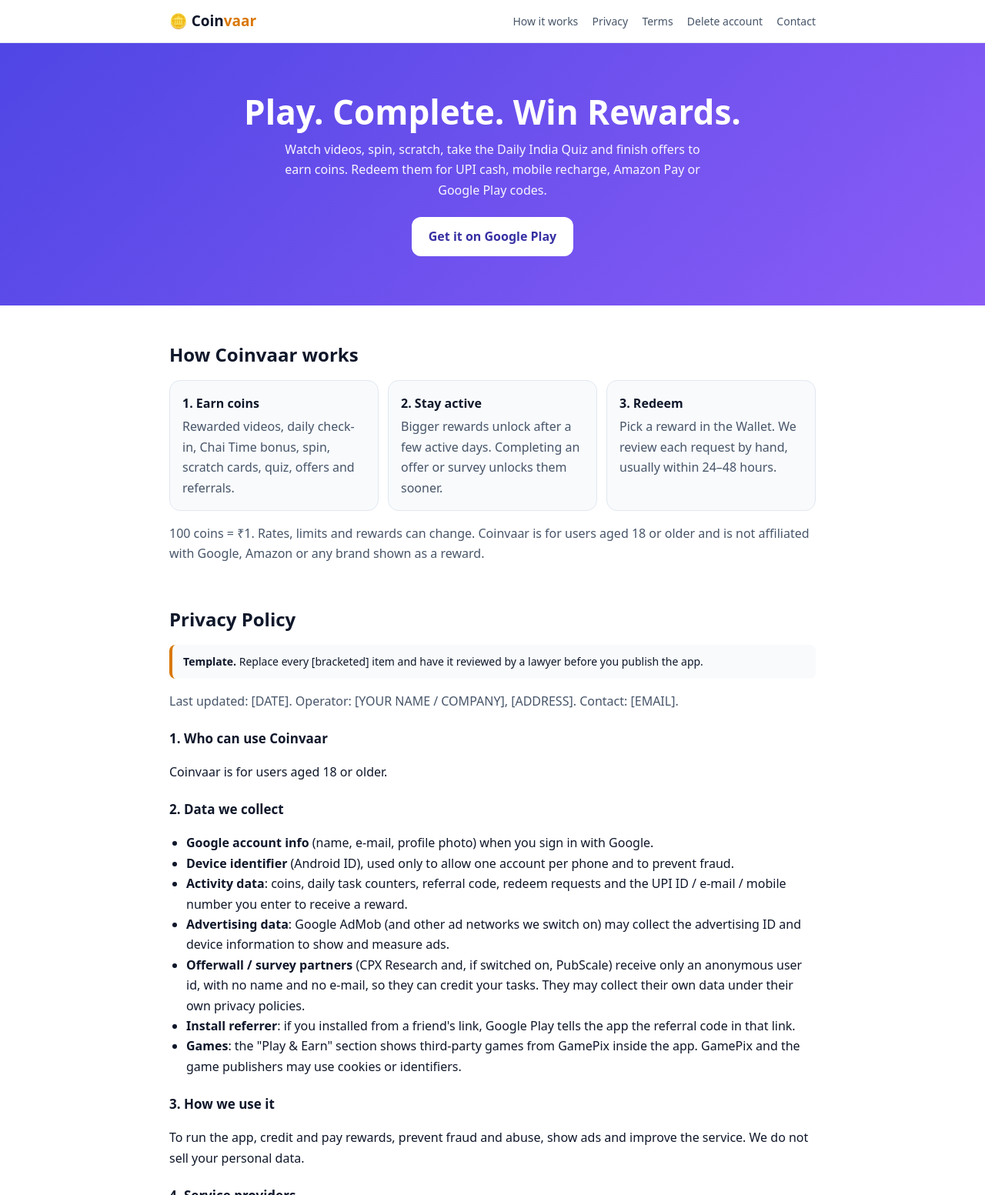
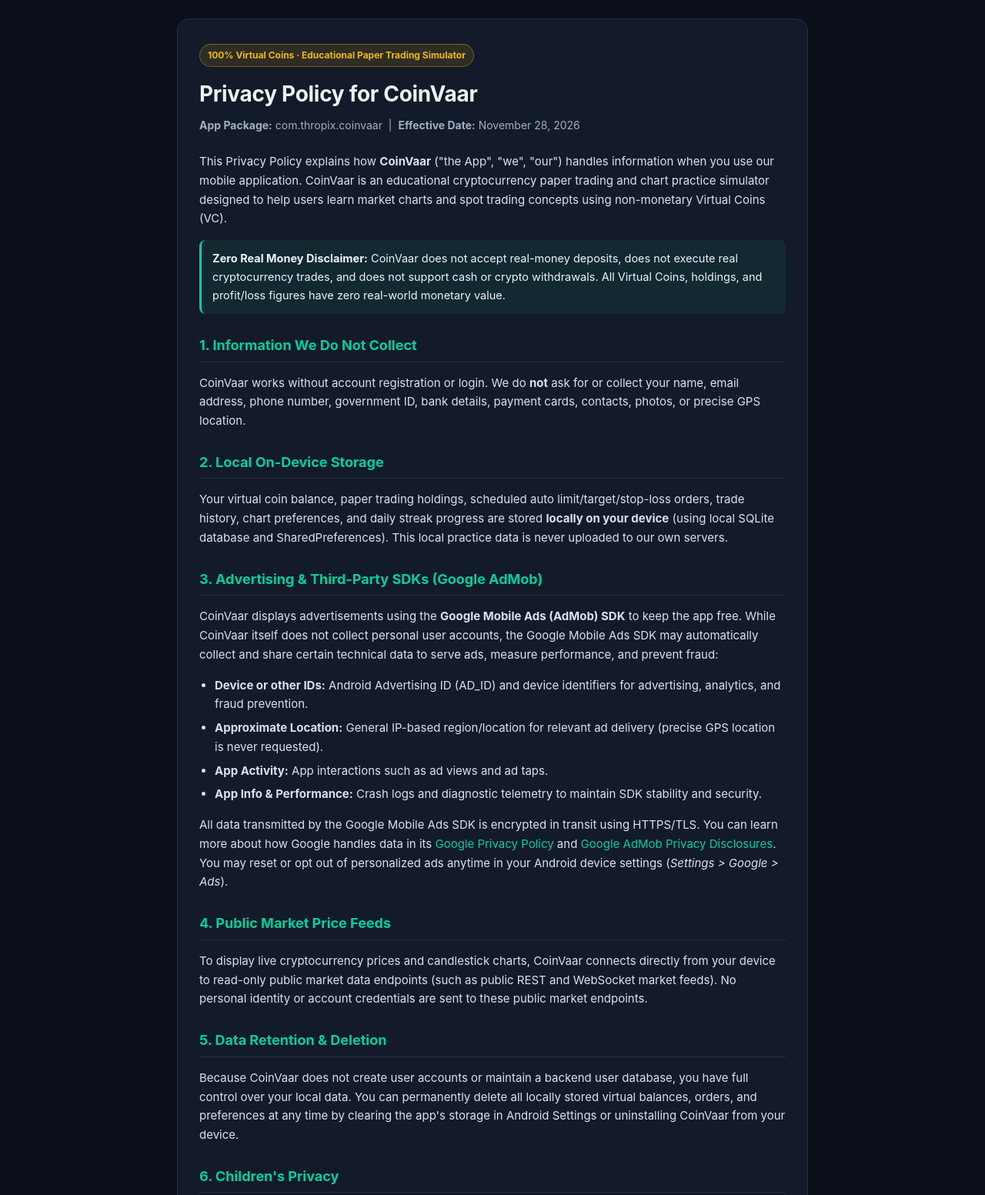
Before and after one commit to niteenmaurya/niteenmaurya.github.io, a plain HTML site: page coinvaar.html in a window 1280 px wide. Shown: the top 1553 px of the page at 77% size. Drawn offline with Linux system fonts and the light colour scheme.

Commit message:
Revise privacy policy and update HTML structure
Updated the privacy policy and styling for CoinVaar. Removed old header and hero section, added new content and structure for privacy and terms.

```diff
--- a/coinvaar.html
+++ b/coinvaar.html
@@ -1,174 +1,171 @@
-<!doctype html>
+<!DOCTYPE html>
 <html lang="en">
 <head>
-<meta charset="utf-8">
-<meta name="viewport" content="width=device-width, initial-scale=1">
-<title>Coinvaar – Play. Complete. Win Rewards.</title>
-<meta name="description" content="Coinvaar is an India rewards app: watch videos, spin, scratch, take the daily quiz and complete offers to earn coins you can redeem.">
-<meta name="theme-color" content="#0b0f19">
+  <meta charset="UTF-8" />
+  <meta name="viewport" content="width=device-width, initial-scale=1.0" />
+  <title>Privacy Policy — CoinVaar</title>
   <style>
-  :root{
-    --bg:#ffffff; --card:#f8fafc; --line:#e2e8f0; --txt:#0f172a; --mut:#475569;
-    --gold:#d97706; --indigo:#4f46e5; --hero1:#4f46e5; --hero2:#8b5cf6;
+    :root {
+      --bg: #0b0f1a;
+      --surface: #131a29;
+      --border: #233049;
+      --text: #eef3f8;
+      --muted: #9fb0c7;
+      --accent: #00d09c;
+      --gold: #f0b90b;
     }
-  @media (prefers-color-scheme: dark){
-    :root{ --bg:#0b0f19; --card:#161f30; --line:#26334d; --txt:#f8fafc; --mut:#94a3b8; --gold:#f59e0b; --indigo:#818cf8; }
+    * { box-sizing: border-box; }
+    body {
+      margin: 0;
+      font-family: -apple-system, BlinkMacSystemFont, "Segoe UI", Roboto, Oxygen, Ubuntu, sans-serif;
+      background: var(--bg);
+      color: var(--text);
+      line-height: 1.65;
+      padding: 24px 16px 48px;
     }
-  *{box-sizing:border-box}
-  html{scroll-behavior:smooth;scroll-padding-top:70px}
-  body{margin:0;background:var(--bg);color:var(--txt);font:16px/1.65 system-ui,-apple-system,"Segoe UI",Roboto,sans-serif}
-  a{color:var(--indigo)}
-  header{position:sticky;top:0;z-index:5;background:var(--bg);border-bottom:1px solid var(--line)}
-  .bar{max-width:880px;margin:0 auto;padding:12px 20px;display:flex;align-items:center;gap:16px;flex-wrap:wrap}
-  .logo{font-weight:800;font-size:19px;margin-right:auto;text-decoration:none;color:var(--txt)}
-  .logo span{color:var(--gold)}
-  nav a{margin-left:14px;text-decoration:none;color:var(--mut);font-size:14px}
-  nav a:hover{color:var(--txt)}
-  .hero{background:linear-gradient(135deg,var(--hero1),var(--hero2));color:#fff;text-align:center;padding:64px 20px}
-  .hero h1{margin:0 0 10px;font-size:clamp(28px,6vw,44px);line-height:1.15}
-  .hero p{margin:0 auto 22px;max-width:560px;opacity:.95}
-  .btn{display:inline-block;background:#fff;color:#3730a3;font-weight:700;padding:12px 22px;border-radius:12px;text-decoration:none}
-  main{max-width:880px;margin:0 auto;padding:8px 20px 56px}
-  section{padding-top:36px}
-  h2{font-size:24px;margin:0 0 10px}
-  h3{font-size:17px;margin:22px 0 6px}
-  .grid{display:grid;grid-template-columns:repeat(auto-fit,minmax(200px,1fr));gap:12px;margin-top:14px}
-  .card{background:var(--card);border:1px solid var(--line);border-radius:14px;padding:16px}
-  .card b{display:block;margin-bottom:4px}
-  .mut{color:var(--mut)}
-  .note{border-left:4px solid var(--gold);background:var(--card);padding:10px 14px;border-radius:8px;margin:14px 0;font-size:14px}
-  ul,ol{padding-left:22px}
-  code{background:var(--card);border:1px solid var(--line);padding:1px 6px;border-radius:5px;font-size:.92em}
-  section:target h2{outline:2px solid var(--gold);outline-offset:6px;border-radius:6px}
-  footer{border-top:1px solid var(--line);text-align:center;padding:24px 20px;color:var(--mut);font-size:14px}
+    .container {
+      max-width: 820px;
+      margin: 0 auto;
+      background: var(--surface);
+      border: 1px solid var(--border);
+      border-radius: 16px;
+      padding: 32px 28px;
+    }
+    .badge {
+      display: inline-block;
+      font-size: 12px;
+      font-weight: 700;
+      color: var(--gold);
+      background: rgba(240, 185, 11, 0.12);
+      border: 1px solid rgba(240, 185, 11, 0.35);
+      padding: 4px 10px;
+      border-radius: 999px;
+      margin-bottom: 12px;
+    }
+    h1 {
+      margin: 0 0 6px;
+      font-size: 28px;
+      letter-spacing: -0.3px;
+    }
+    .meta {
+      color: var(--muted);
+      font-size: 14px;
+      margin-bottom: 24px;
+    }
+    h2 {
+      margin: 26px 0 10px;
+      font-size: 18px;
+      color: var(--accent);
+      border-bottom: 1px solid var(--border);
+      padding-bottom: 6px;
+    }
+    p, li {
+      color: #d8e2ef;
+      font-size: 15px;
+    }
+    ul {
+      padding-left: 20px;
+      margin: 8px 0 14px;
+    }
+    li { margin-bottom: 6px; }
+    a {
+      color: var(--accent);
+      text-decoration: none;
+    }
+    a:hover { text-decoration: underline; }
+    .notice {
+      background: rgba(0, 208, 156, 0.08);
+      border-left: 3px solid var(--accent);
+      padding: 12px 14px;
+      border-radius: 8px;
+      margin: 14px 0;
+      font-size: 14.5px;
+    }
+    footer {
+      margin-top: 32px;
+      padding-top: 16px;
+      border-top: 1px solid var(--border);
+      color: var(--muted);
+      font-size: 13px;
+    }
   </style>
 </head>
 <body>
-
-<header>
-  <div class="bar">
-    <a class="logo" href="#top">🪙 Coin<span>vaar</span></a>
-    <nav>
-      <a href="#how">How it works</a>
-      <a href="#privacy">Privacy</a>
-      <a href="#terms">Terms</a>
-      <a href="#delete">Delete account</a>
-      <a href="#contact">Contact</a>
-    </nav>
-  </div>
-</header>
-
-<div class="hero" id="top">
-  <h1>Play. Complete. Win Rewards.</h1>
-  <p>Watch videos, spin, scratch, take the Daily India Quiz and finish offers to earn coins. Redeem them for UPI cash, mobile recharge, Amazon Pay or Google Play codes.</p>
-  <!-- PLAY STORE LINK: replace after the app is live -->
-  <a class="btn" href="https://play.google.com/store/apps/details?id=com.coinvaar.app">Get it on Google Play</a>
+  <main class="container">
+    <span class="badge">100% Virtual Coins · Educational Paper Trading Simulator</span>
+    <h1>Privacy Policy for CoinVaar</h1>
+    <div class="meta">
+      <strong>App Package:</strong> com.thropix.coinvaar &nbsp;|&nbsp;
+      <strong>Effective Date:</strong> November 28, 2026
     </div>
 
-<main>
+    <p>
+      This Privacy Policy explains how <strong>CoinVaar</strong> ("the App", "we", "our") handles information when you use our mobile application. CoinVaar is an educational cryptocurrency paper trading and chart practice simulator designed to help users learn market charts and spot trading concepts using non-monetary Virtual Coins (VC).
+    </p>
 
-<section id="how">
-  <h2>How Coinvaar works</h2>
-  <div class="grid">
-    <div class="card"><b>1. Earn coins</b><span class="mut">Rewarded videos, daily check-in, Chai Time bonus, spin, scratch cards, quiz, offers and referrals.</span></div>
-    <div class="card"><b>2. Stay active</b><span class="mut">Bigger rewards unlock after a few active days. Completing an offer or survey unlocks them sooner.</span></div>
-    <div class="card"><b>3. Redeem</b><span class="mut">Pick a reward in the Wallet. We review each request by hand, usually within 24–48 hours.</span></div>
+    <div class="notice">
+      <strong>Zero Real Money Disclaimer:</strong> CoinVaar does not accept real-money deposits, does not execute real cryptocurrency trades, and does not support cash or crypto withdrawals. All Virtual Coins, holdings, and profit/loss figures have zero real-world monetary value.
     </div>
-  <p class="mut">100 coins = ₹1. Rates, limits and rewards can change. Coinvaar is for users aged 18 or older and is not affiliated with Google, Amazon or any brand shown as a reward.</p>
-</section>
 
-<section id="privacy">
-  <h2>Privacy Policy</h2>
-  <div class="note"><b>Template.</b> Replace every [bracketed] item and have it reviewed by a lawyer before you publish the app.</div>
-  <p class="mut">Last updated: [DATE]. Operator: [YOUR NAME / COMPANY], [ADDRESS]. Contact: [EMAIL].</p>
+    <h2>1. Information We Do Not Collect</h2>
+    <p>
+      CoinVaar works without account registration or login. We do <strong>not</strong> ask for or collect your name, email address, phone number, government ID, bank details, payment cards, contacts, photos, or precise GPS location.
+    </p>
 
-  <h3>1. Who can use Coinvaar</h3>
-  <p>Coinvaar is for users aged 18 or older.</p>
+    <h2>2. Local On-Device Storage</h2>
+    <p>
+      Your virtual coin balance, paper trading holdings, scheduled auto limit/target/stop-loss orders, trade history, chart preferences, and daily streak progress are stored <strong>locally on your device</strong> (using local SQLite database and SharedPreferences). This local practice data is never uploaded to our own servers.
+    </p>
 
-  <h3>2. Data we collect</h3>
+    <h2>3. Advertising &amp; Third-Party SDKs (Google AdMob)</h2>
+    <p>
+      CoinVaar displays advertisements using the <strong>Google Mobile Ads (AdMob) SDK</strong> to keep the app free. While CoinVaar itself does not collect personal user accounts, the Google Mobile Ads SDK may automatically collect and share certain technical data to serve ads, measure performance, and prevent fraud:
+    </p>
     <ul>
-    <li><b>Google account info</b> (name, e-mail, profile photo) when you sign in with Google.</li>
-    <li><b>Device identifier</b> (Android ID), used only to allow one account per phone and to prevent fraud.</li>
-    <li><b>Activity data</b>: coins, daily task counters, referral code, redeem requests and the UPI ID / e-mail / mobile number you enter to receive a reward.</li>
-    <li><b>Advertising data</b>: Google AdMob (and other ad networks we switch on) may collect the advertising ID and device information to show and measure ads.</li>
-    <li><b>Offerwall / survey partners</b> (CPX Research and, if switched on, PubScale) receive only an anonymous user id, with no name and no e-mail, so they can credit your tasks. They may collect their own data under their own privacy policies.</li>
-    <li><b>Install referrer</b>: if you installed from a friend's link, Google Play tells the app the referral code in that link.</li>
-    <li><b>Games</b>: the "Play &amp; Earn" section shows third-party games from GamePix inside the app. GamePix and the game publishers may use cookies or identifiers.</li>
+      <li><strong>Device or other IDs:</strong> Android Advertising ID (AD_ID) and device identifiers for advertising, analytics, and fraud prevention.</li>
+      <li><strong>Approximate Location:</strong> General IP-based region/location for relevant ad delivery (precise GPS location is never requested).</li>
+      <li><strong>App Activity:</strong> App interactions such as ad views and ad taps.</li>
+      <li><strong>App Info &amp; Performance:</strong> Crash logs and diagnostic telemetry to maintain SDK stability and security.</li>
     </ul>
+    <p>
+      All data transmitted by the Google Mobile Ads SDK is encrypted in transit using HTTPS/TLS. You can learn more about how Google handles data in its
+      <a href="https://policies.google.com/privacy" target="_blank" rel="noopener noreferrer">Google Privacy Policy</a>
+      and
+      <a href="https://support.google.com/admob/answer/6128543" target="_blank" rel="noopener noreferrer">Google AdMob Privacy Disclosures</a>.
+      You may reset or opt out of personalized ads anytime in your Android device settings (<em>Settings &gt; Google &gt; Ads</em>).
+    </p>
 
-  <h3>3. How we use it</h3>
-  <p>To run the app, credit and pay rewards, prevent fraud and abuse, show ads and improve the service. We do not sell your personal data.</p>
+    <h2>4. Public Market Price Feeds</h2>
+    <p>
+      To display live cryptocurrency prices and candlestick charts, CoinVaar connects directly from your device to read-only public market data endpoints (such as public REST and WebSocket market feeds). No personal identity or account credentials are sent to these public market endpoints.
+    </p>
 
-  <h3>4. Service providers</h3>
-  <p>Google Firebase (authentication, database, cloud functions, App Check / Play Integrity), Google AdMob, Unity Ads, Start.io, GamePix and the offerwall partners listed above. They process data under their own privacy policies. Where consent is required (for example the EEA and UK), Google's consent form is shown before ads.</p>
+    <h2>5. Data Retention &amp; Deletion</h2>
+    <p>
+      Because CoinVaar does not create user accounts or maintain a backend user database, you have full control over your local data. You can permanently delete all locally stored virtual balances, orders, and preferences at any time by clearing the app's storage in Android Settings or uninstalling CoinVaar from your device.
+    </p>
 
-  <h3>5. VPN / security checks</h3>
-  <p>The app checks locally whether a VPN is active. This check happens on your phone and is not uploaded. Google Play Integrity is used to confirm that requests come from the genuine app.</p>
+    <h2>6. Children's Privacy</h2>
+    <p>
+      CoinVaar is intended for users aged <strong>13 and older</strong>. We do not knowingly collect personal information from children under 13 years of age. If you believe a child under 13 has provided personal information through third-party services, please contact us so we can assist promptly.
+    </p>
 
-  <h3>6. Retention and deletion</h3>
-  <p>You can delete your account at any time in the app (Home &rarr; Settings &rarr; Delete my account) or see <a href="#delete">Delete account</a>. Your profile and sign-in are removed. Payout records are kept without your e-mail or payment address for accounting, and an anonymous device-lock record (a one-way hash, no personal data) is kept to prevent abuse. The same phone can sign up again 7 days after deletion. Offer and admin log records are deleted automatically after 90 and 180 days.</p>
+    <h2>7. Changes to This Policy</h2>
+    <p>
+      We may update this Privacy Policy from time to time to reflect app updates or Google Play policy requirements. Any changes will be posted on this page with an updated effective date.
+    </p>
 
-  <h3>7. Security</h3>
-  <p>Coins can only be changed by our servers. Data is sent over HTTPS.</p>
-
-  <h3>8. Children</h3>
-  <p>Coinvaar is not directed to anyone under 18 and we do not knowingly collect their data.</p>
-
-  <h3>9. Changes</h3>
-  <p>We may update this policy. The date above will change when we do.</p>
-</section>
-
-<section id="terms">
-  <h2>Terms of Use</h2>
-  <div class="note"><b>Template.</b> Replace every [bracketed] item and have it reviewed by a lawyer before you publish the app.</div>
-  <ol>
-    <li><b>Eligibility.</b> You must be 18+ and may hold only one account (one account per phone).</li>
-    <li><b>Coins.</b> Coins have no cash value until redeemed. 100 coins = ₹1 at the time of redemption. Rates, limits and rewards can change.</li>
-    <li><b>Fair use.</b> No VPN, emulators, modified apps, multiple accounts, fake referrals or automated tools. We may withhold rewards, reverse coins and block accounts that break these rules.</li>
-    <li><b>Redemption unlock.</b> To redeem you need enough coins and a number of "active days" (days on which you earned coins; more for bigger rewards, fewer after you complete an offer or survey). There is a short waiting period between two redeem requests. The exact numbers are shown in the app and may change.</li>
-    <li><b>Referrals.</b> You and your friend get the referral bonus only after the friend has earned the required coins or completed a first offer. Fake or self-referrals void the bonus.</li>
-    <li><b>Redemptions.</b> Requests are reviewed manually, usually within 24–48 hours. Your code or payment reference appears in the app under Wallet &rarr; My Rewards. We may reject a request that looks fraudulent; rejected requests are refunded as coins. Wrong payment details entered by you cannot be recovered.</li>
-    <li><b>Ads and tasks.</b> Rewards for tasks and offers depend on advertisers confirming completion. Never click ads just to earn; rewards are for watching videos only.</li>
-    <li><b>No affiliation.</b> Coinvaar is not affiliated with Google, Amazon or any brand shown as a reward.</li>
-    <li><b>Liability.</b> The service is provided "as is". [Add limitation of liability and governing law / jurisdiction.]</li>
-    <li><b>Contact.</b> [EMAIL]</li>
-  </ol>
-</section>
-
-<section id="delete">
-  <h2>Delete your account</h2>
-  <p>You can delete your Coinvaar account and its data in two ways:</p>
-  <ol>
-    <li><b>In the app (recommended):</b> open <code>Home</code> &rarr; <code>Settings</code> (gear icon) &rarr; <code>Delete my account</code> and confirm.</li>
-    <li><b>By e-mail:</b> write to <b>[EMAIL]</b> from the Google account you used to sign in, with the subject "Delete my Coinvaar account". We will process it within [NUMBER] days.</li>
-  </ol>
-  <h3>What happens</h3>
-  <ul>
-    <li>Your profile, sign-in and coin balance are removed. Unredeemed coins are lost.</li>
-    <li>Payout records are kept without your e-mail or payment address, for accounting.</li>
-    <li>An anonymous one-way device hash is kept to prevent abuse. The same phone can sign up again after 7 days.</li>
-  </ul>
-</section>
-
-<section id="contact">
-  <h2>Contact us</h2>
-  <p>Questions about rewards, your account, privacy or a problem in the app? Write to us:</p>
-  <div class="card"><b>E-mail</b><a href="mailto:[EMAIL]">[EMAIL]</a><br><span class="mut">Operator: [YOUR NAME / COMPANY], [ADDRESS]</span></div>
-  <ul>
-    <li>Use the Google e-mail you signed in with, and tell us the reward name and the date of your redeem request.</li>
-    <li>We usually reply within [NUMBER] working days. Redeem requests are reviewed within 24–48 hours.</li>
-    <li>Never send your password or OTP. We will never ask for them.</li>
-    <li>In the app: <code>Home</code> &rarr; <code>Settings</code> &rarr; <code>Contact us</code>.</li>
-  </ul>
-</section>
-
-</main>
+    <h2>8. Contact Us</h2>
+    <p>
+      If you have any questions or privacy requests regarding CoinVaar, please contact the developer at:
+      <br />
+      <strong>Developer / Publisher:</strong> Thropix<br />
+      <strong>Email:</strong> <a href="mailto:YOUR_DEVELOPER_EMAIL@gmail.com">YOUR_DEVELOPER_EMAIL@gmail.com</a>
+    </p>
 
     <footer>
-  © <span id="y">2026</span> Coinvaar · <a href="#privacy">Privacy</a> · <a href="#terms">Terms</a> · <a href="#delete">Delete account</a> · <a href="#contact">Contact</a><br>
-  Contact: [EMAIL]
+      &copy; 2026 CoinVaar (com.thropix.coinvaar). All rights reserved. Educational virtual paper trading simulator.
     </footer>
-
-<script>document.getElementById('y').textContent = new Date().getFullYear();</script>
+  </main>
 </body>
 </html>
```
Lines whose indentation alone changed are shown as unchanged.
